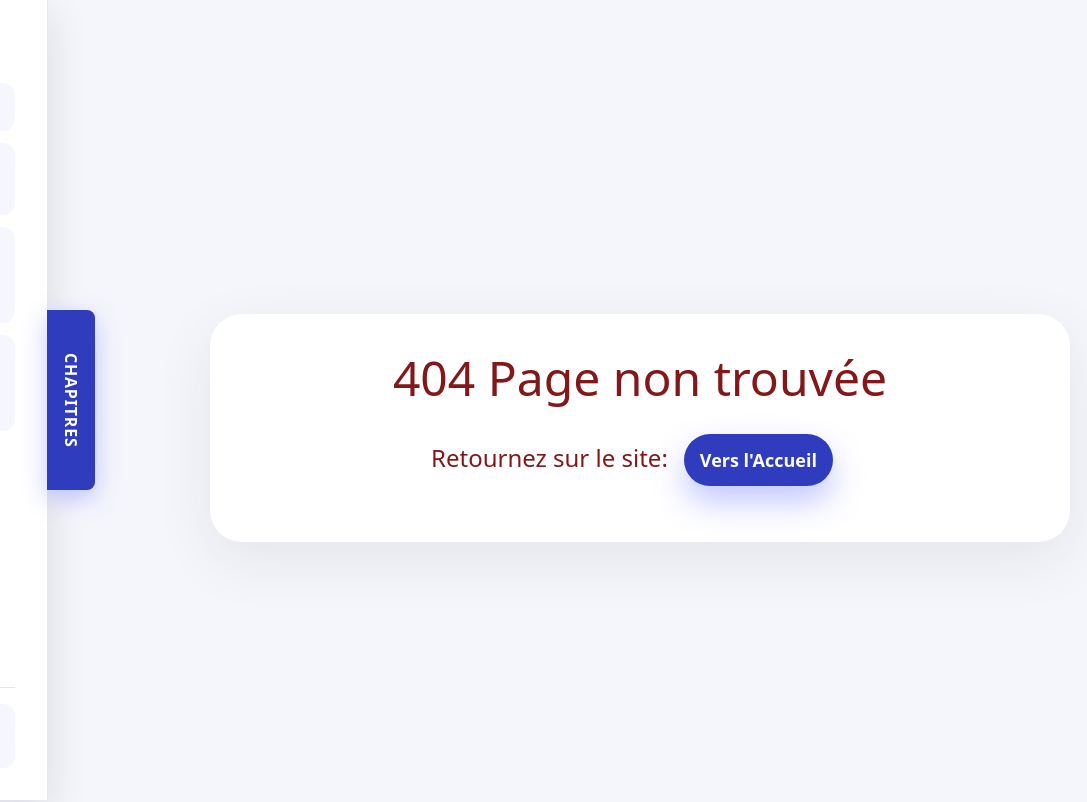
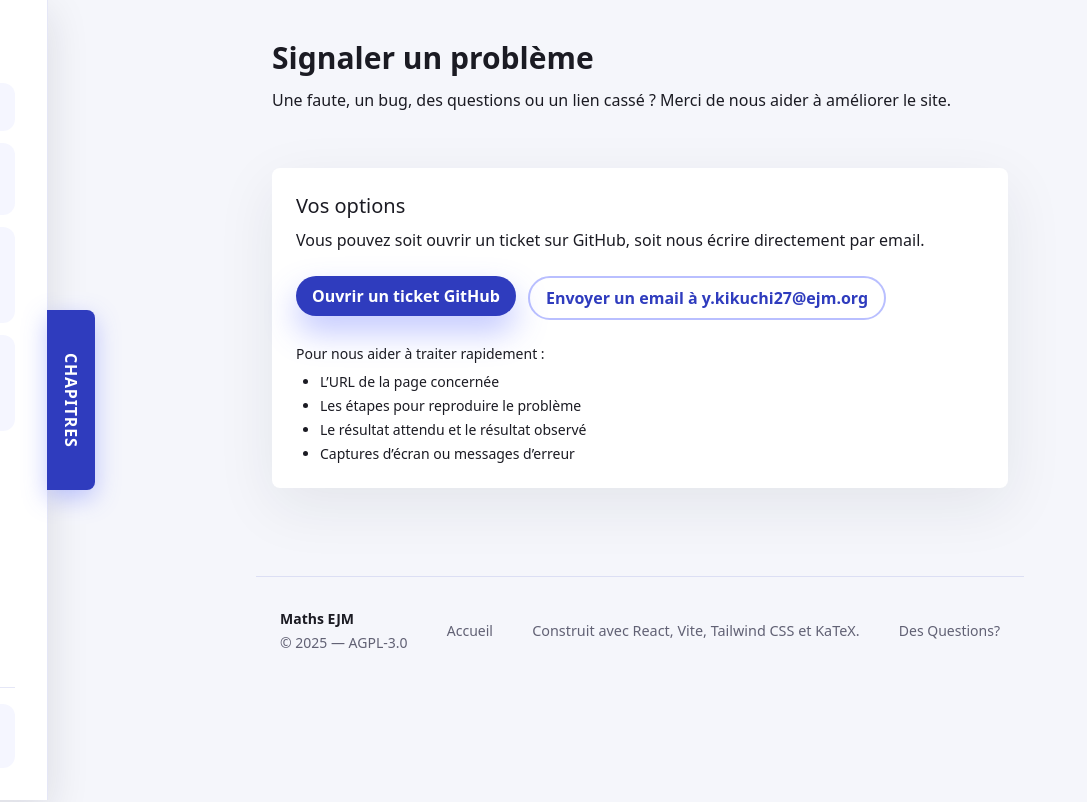
Before and after one commit to Fwaaai/new-mathejm, a React (Vite) app: page /probleme in a window 1280 px wide. Shown: the top 802 px of the page, without its empty margins (0-1087 px from the left). Built offline with nearby package versions, Linux system fonts and the light colour scheme; no server answers.

Commit message:
problem file

```diff
--- a/src/App.tsx
+++ b/src/App.tsx
@@ -7,6 +7,7 @@ import NotFound from "./pages/NotFound";
 import SectionPage from "./pages/sectionPage";
 import ExercisePage from "./pages/exercisePage";
 import Footer from "./components/footer";
+import Problem from "./pages/problem";
 
 export default function App(): React.JSX.Element {
   return (
@@ -24,6 +25,7 @@ export default function App(): React.JSX.Element {
             path="/chapitres/:chapterId/exercices/:sectionId"
             element={<ExercisePage />}
           />
+          <Route path = "/probleme"  element={<Problem />} />
           <Route path="*" element={<NotFound />} />
         </Routes>
         <Footer />
--- a/src/components/footer.tsx
+++ b/src/components/footer.tsx
@@ -18,6 +18,7 @@ export default function Footer(): React.JSX.Element {
         <div className="text-[0.9rem]">
           Construit avec React, Vite, Tailwind CSS et KaTeX.
         </div>
+        <Link to="/probleme" className = "hover:text-accent">Des Questions?</Link>
       </div>
     </footer>
   );
--- a/src/data/chapters/chapter3/exercises/section-1.tsx
+++ b/src/data/chapters/chapter3/exercises/section-1.tsx
@@ -23,9 +23,8 @@ export default function Section1Exercises() {
               Dans un lycée, <InlineMath math={String.raw`P(S)=0{,}55`} /> (sport),
               <InlineMath math={String.raw`P(I)=0{,}35`} /> (instrument) et
               <InlineMath math={String.raw`P(S\cap I)=0{,}20`} />. Calculez
-              <InlineMath math={String.raw`P(S\mid I)`} />,
-              <InlineMath math={String.raw`P(I\mid S)`} /> et
-              <InlineMath math={String.raw`P(S^c\mid I)`} />.
+              <InlineMath math={String.raw`P(S\mid I)`} /> et
+              <InlineMath math={String.raw`P(I\mid S)`} />
             </p>
             {/* TODO: Ajouter un petit diagramme de Venn (rectange/univers avec deux disques S et I)
                 avec les parts numérotées : S uniquement = 0,35 ; I uniquement = 0,15 ; S∩I = 0,20 ;
@@ -270,18 +269,13 @@ export default function Section1Exercises() {
                 <summary>Exercice 9</summary>
                 <div className="answer__content">
                   <p>
-                    Sans remise : <InlineMath math={String.raw`P(C\mid A)=\dfrac{4}{8}=\dfrac{1}{2}=0{,}5`} />.
-                    Par symétrie ou par calcul, <InlineMath math={String.raw`P(A\mid C)=\dfrac{5}{8}=0{,}625`} />.
-                  </p>
-                  <p>
-                    Vérification par la définition :
-                  </p>
-                  <BlockMath math={String.raw`\displaystyle P(A\cap C)=\tfrac{5}{9}\times\tfrac{4}{8}=\tfrac{5}{18}`} />
-                  <BlockMath math={String.raw`\displaystyle P(C)=\tfrac{5}{9}`} />
-                  <BlockMath math={String.raw`\displaystyle P(A\mid C)=\dfrac{P(A\cap C)}{P(C)}=\dfrac{5/18}{5/9}=\dfrac{1}{2}`} />
-                  <p>
-                    Oups, les deux valent 1/2 par symétrie (univers conditionnels différents mais mêmes valeurs ici).
-                    Pour contraster, on pouvait définir un autre événement (ex.: « au moins une bleue ») où les valeurs diffèrent.
+                    <InlineMath math={String.raw`P(C \mid A) = \frac{4}{8} = \frac{1}{2}`} /> <br />
+                    <InlineMath
+                      math={String.raw`P(A \mid C) = \frac{P(A \cap C)}{P(C)} =
+                      \frac{\frac{5}{9}\times\frac{4}{8}}{\frac{5}{9}\times\frac{4}{8}+\frac{4}{9}\times\frac{5}{8}}
+                      = \frac{1}{2}`}
+                    /> <br />
+                    Donc, <InlineMath math={String.raw`P(C \mid A) = P(A \mid C) = \frac{1}{2}`} />.
                   </p>
                 </div>
               </details>
--- /dev/null
+++ b/src/pages/problem.tsx
@@ -0,0 +1,53 @@
+import React from 'react';
+
+export default function ProblemPage() {
+  const currentUrl = typeof window !== 'undefined' ? window.location.href : '';
+  const subject = '[Maths EJM] Problème';
+  const body = `Page: ${currentUrl}\n\nDécrivez le problème rencontré :\n- Étapes pour reproduire :\n- Résultat attendu :\n- Résultat observé :\n- Captures d’écran (si possible) :`;
+
+  const mailto = `mailto:y.kikuchi27@ejm.org?subject=${encodeURIComponent(subject)}&body=${encodeURIComponent(body)}`;
+  const githubIssuesUrl = (import.meta as any).env?.VITE_GITHUB_ISSUES_URL as string | undefined;
+
+  return (
+    <main className="container mx-auto max-w-3xl px-4 py-10">
+      <header className="mb-8">
+        <h1 className="text-3xl font-semibold">Signaler un problème</h1>
+        <p className="mt-3 text-muted-foreground">
+          Une faute, un bug, des questions ou un lien cassé ? Merci de nous aider à améliorer le site.
+        </p>
+      </header>
+
+      <section className="surfaces p-6 rounded-lg">
+        <h2 className="text-xl font-medium">Vos options</h2>
+        <p className="mt-2">
+          Vous pouvez soit ouvrir un ticket sur GitHub, soit nous écrire directement par email.
+        </p>
+
+        <div className="mt-6 flex flex-col gap-3 sm:flex-row">
+          <a
+            href={githubIssuesUrl ?? mailto}
+            target={githubIssuesUrl ? '_blank' : undefined}
+            rel={githubIssuesUrl ? 'noopener noreferrer' : undefined}
+            className="prim-btn px-4 py-2 inline-flex items-center justify-center"
+          >
+            {githubIssuesUrl ? 'Ouvrir un ticket GitHub' : 'Contacter par email'}
+          </a>
+
+          <a href={mailto} className="scnd-btn px-4 py-2 inline-flex items-center justify-center">
+            Envoyer un email à y.kikuchi27@ejm.org
+          </a>
+        </div>
+
+        <div className="mt-6 text-sm text-muted-foreground">
+          <p className="font-medium">Pour nous aider à traiter rapidement :</p>
+          <ul className="list-disc pl-6 mt-2 space-y-1">
+            <li>L’URL de la page concernée</li>
+            <li>Les étapes pour reproduire le problème</li>
+            <li>Le résultat attendu et le résultat observé</li>
+            <li>Captures d’écran ou messages d’erreur</li>
+          </ul>
+        </div>
+      </section>
+    </main>
+  );
+}
```
Also changed, not shown: 1 other file (tests, documents, lock files or other folders).
